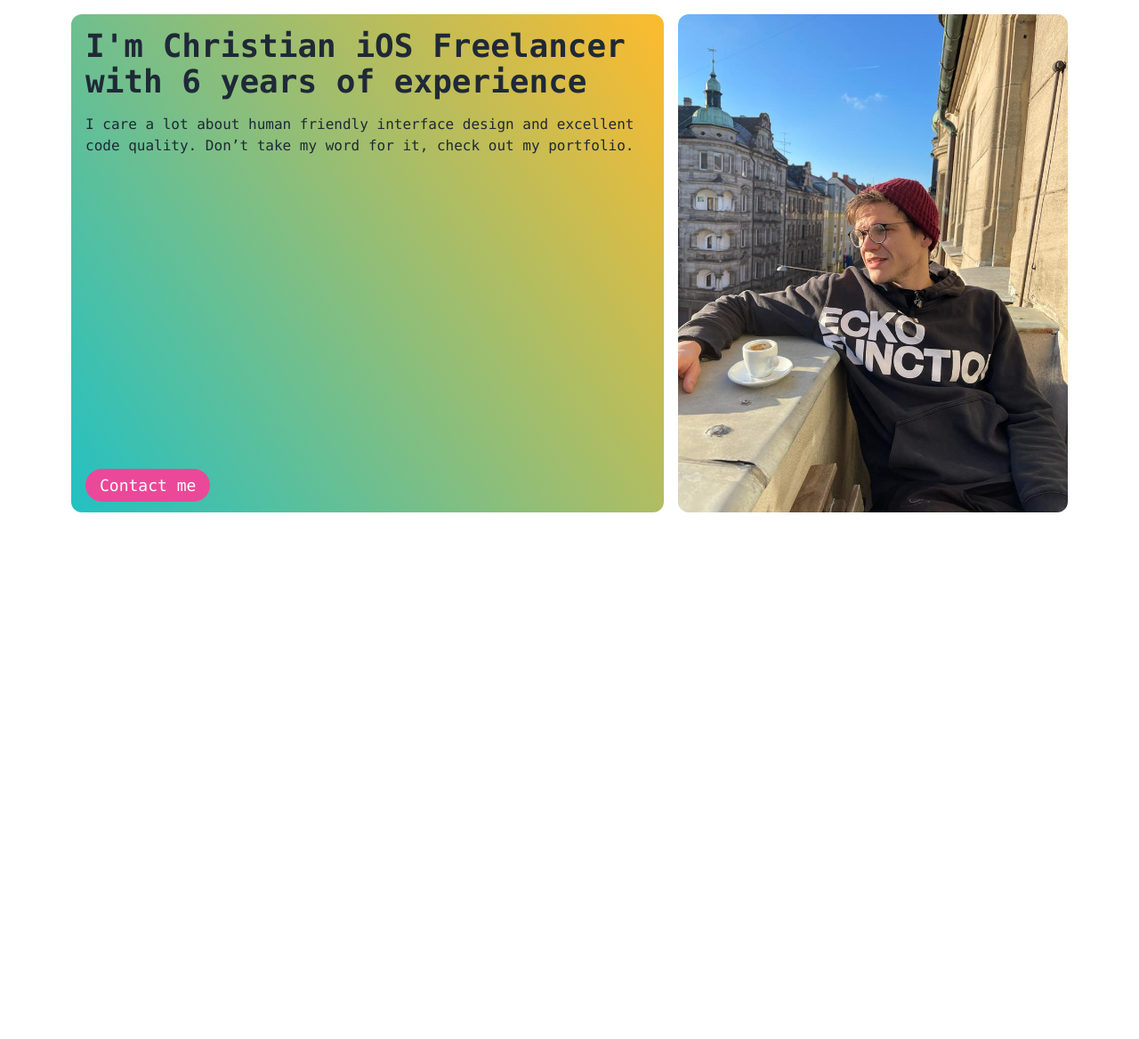
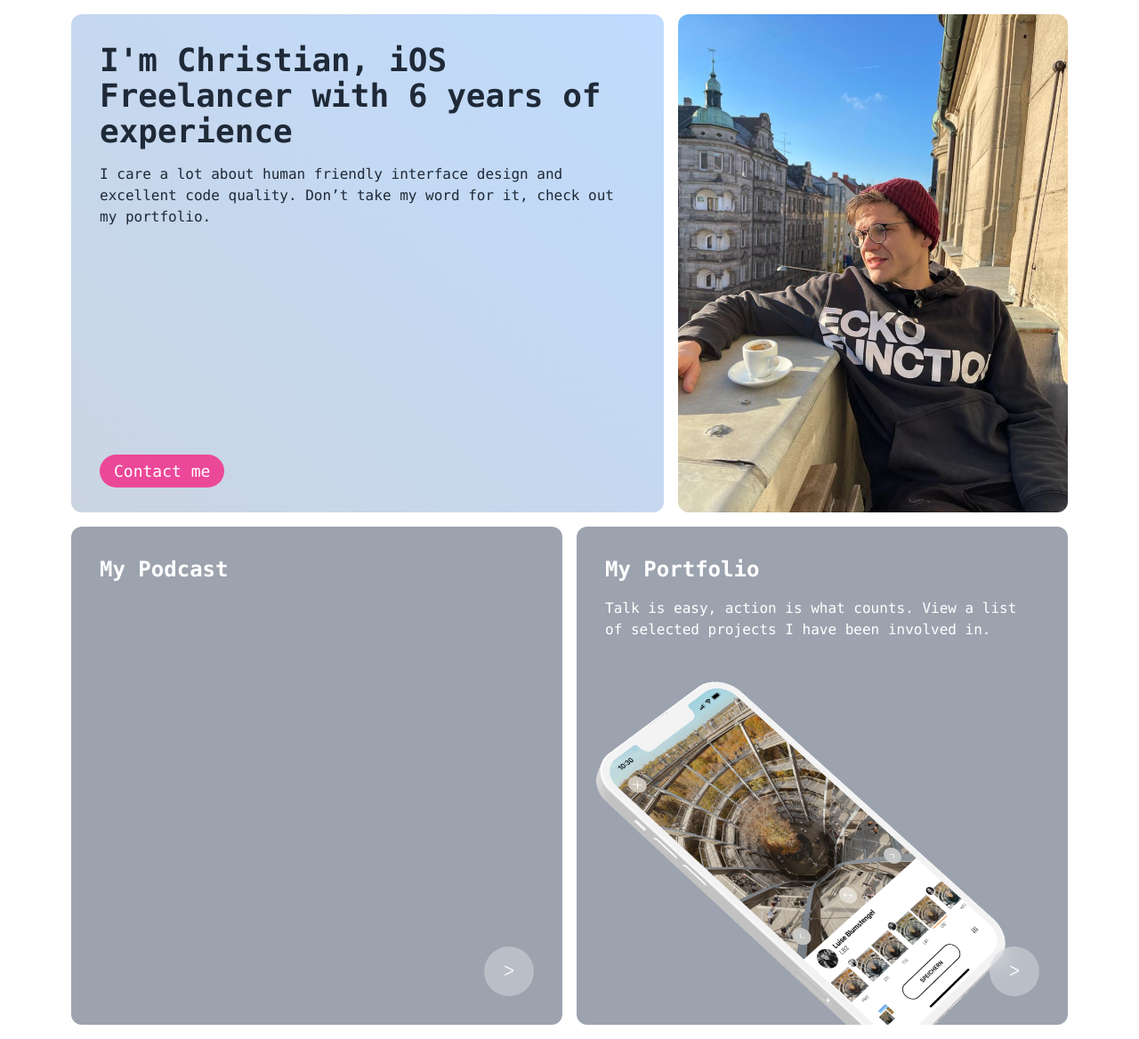
Before and after one commit to ChristianNorbertBraun/theempathicdev, a SvelteKit app: page / in a window 1280 px wide. Shown: the whole page at 89% size. Before the commit the page ends 800 px from the top, so only its background shows below. Built offline with nearby package versions, Linux system fonts and the light colour scheme.

Commit message:
Create podcast and portfolio card

```diff
--- /dev/null
+++ b/src/lib/ArrowButton.svelte
@@ -0,0 +1,7 @@
+<a class="mt-auto ml-auto" href="https://anchor.fm/indexoutofbounds">
+	<div
+		class="backdrop-blur-md bg-white/30 rounded-full w-14 h-14 text-center items-center justify-center flex"
+	>
+		ᐳ
+	</div>
+</a>
--- a/src/lib/Card.svelte
+++ b/src/lib/Card.svelte
@@ -3,6 +3,6 @@
     export { clazz as class };
 </script>
 
-<div class="bg-gray-400 h-96 md:h-[35rem] rounded-xl p-4 flex flex-col gap-4 hover:scale-[101%] transition ease-linear {clazz}">
+<div class="bg-gray-400 h-96 md:h-[35rem] rounded-xl p-8 flex flex-col gap-4 hover:scale-[101%] transition ease-linear relative {clazz}">
     <slot/>
 </div>
--- a/src/routes/+page.svelte
+++ b/src/routes/+page.svelte
@@ -1,10 +1,11 @@
 <script>
-	import Card from '../lib/Card.svelte';
+	import ArrowButton from '$lib/ArrowButton.svelte';
+import Card from '../lib/Card.svelte';
 </script>
 
-<div class="grid grid-cols-1 w-screen p-4 gap-4 md:grid-cols-5 max-w-6xl m-auto">
-	<Card class="gradient text-gray-800 md:col-span-3">
-		<h1 class="text-4xl font-semibold">I'm Christian iOS Freelancer with 6 years of experience</h1>
+<div class="grid grid-cols-1 w-screen p-4 gap-4 md:grid-cols-10 max-w-6xl m-auto">
+	<Card class="bg-gradient-to-tr from-slate-300 to-blue-200 text-gray-800 md:col-span-6">
+		<h1 class="text-4xl font-bold">I'm Christian, iOS Freelancer with 6 years of experience</h1>
 		<p>
 			I care a lot about human friendly interface design and excellent code quality. Don’t take my
 			word for it, check out my portfolio.
@@ -16,13 +17,15 @@
 			>
 		</div>
 	</Card>
-	<Card class="bg-[url('/img/avatar.jpeg')] bg-cover bg-center md:col-span-2">
+	<Card class="bg-[url('/img/avatar.jpeg')] bg-cover bg-center md:col-span-4">
+	</Card>
+	<Card class="bg-black md:col-span-5 text-white">
+		<h2 class="text-2xl font-semibold">My Podcast</h2>
+		<ArrowButton/>
+	</Card>
+	<Card class="bg-emerald-400 md:col-span-5 text-white bg-[url('/img/portfolio.png')] bg-contain bg-origin-padding bg-[bottom_-5rem_right_1.5rem] md:bg-[bottom_-3rem_right_1.5rem] bg-no-repeat">
+		<h2 class="text-2xl font-semibold">My Portfolio</h2>
+		<p>Talk is easy, action is what counts. View a list of selected projects I have been involved in.</p>
+		<ArrowButton/>
 	</Card>
 </div>
-
-<style>
-	:global(.gradient) {
-		background: rgb(34, 193, 195);
-		background: linear-gradient(57deg, rgba(34, 193, 195, 1) 0%, rgba(253, 187, 45, 1) 100%);
-	}
-</style>
```
Also changed, not shown: static/img/portfolio.png (added).
